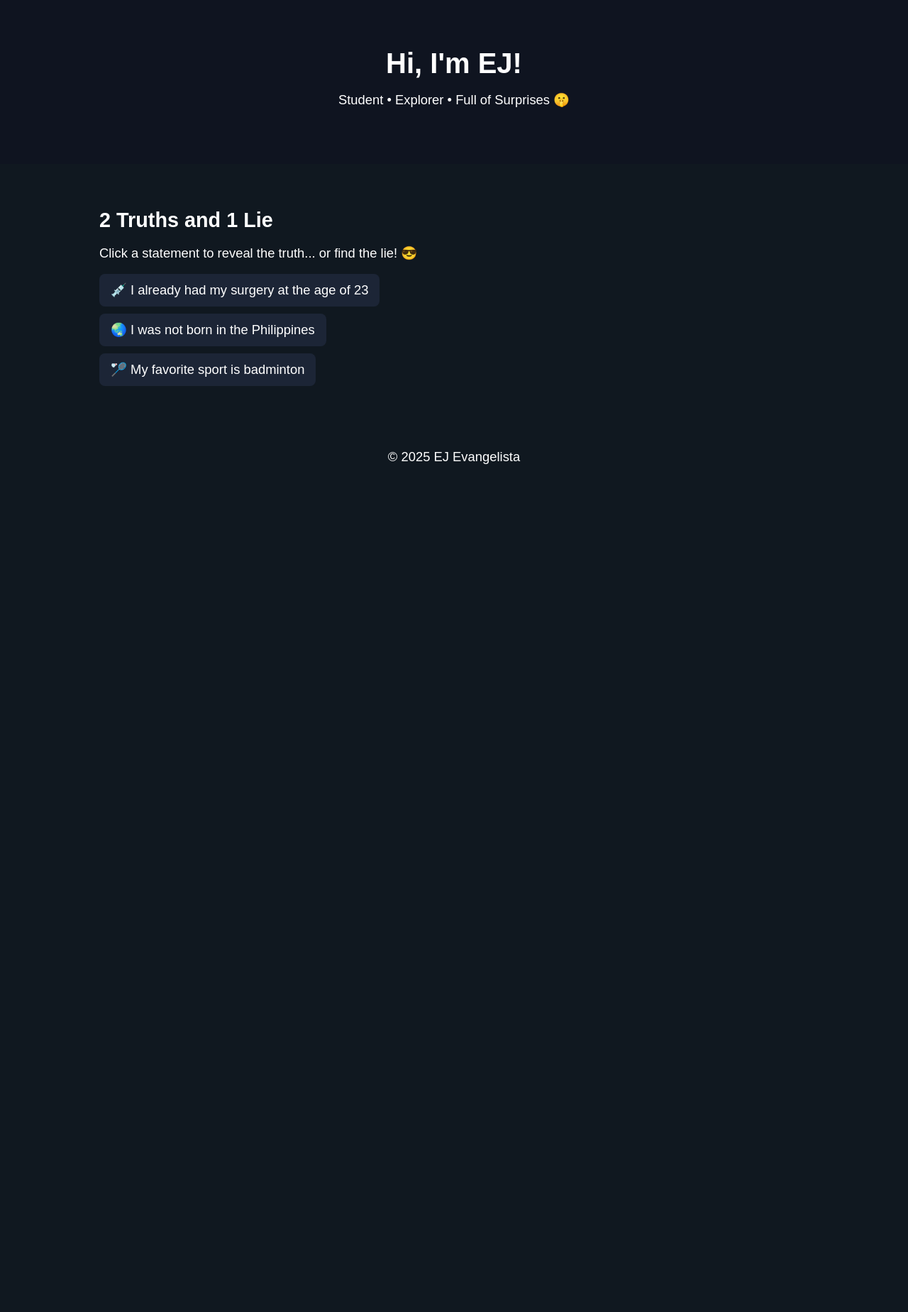
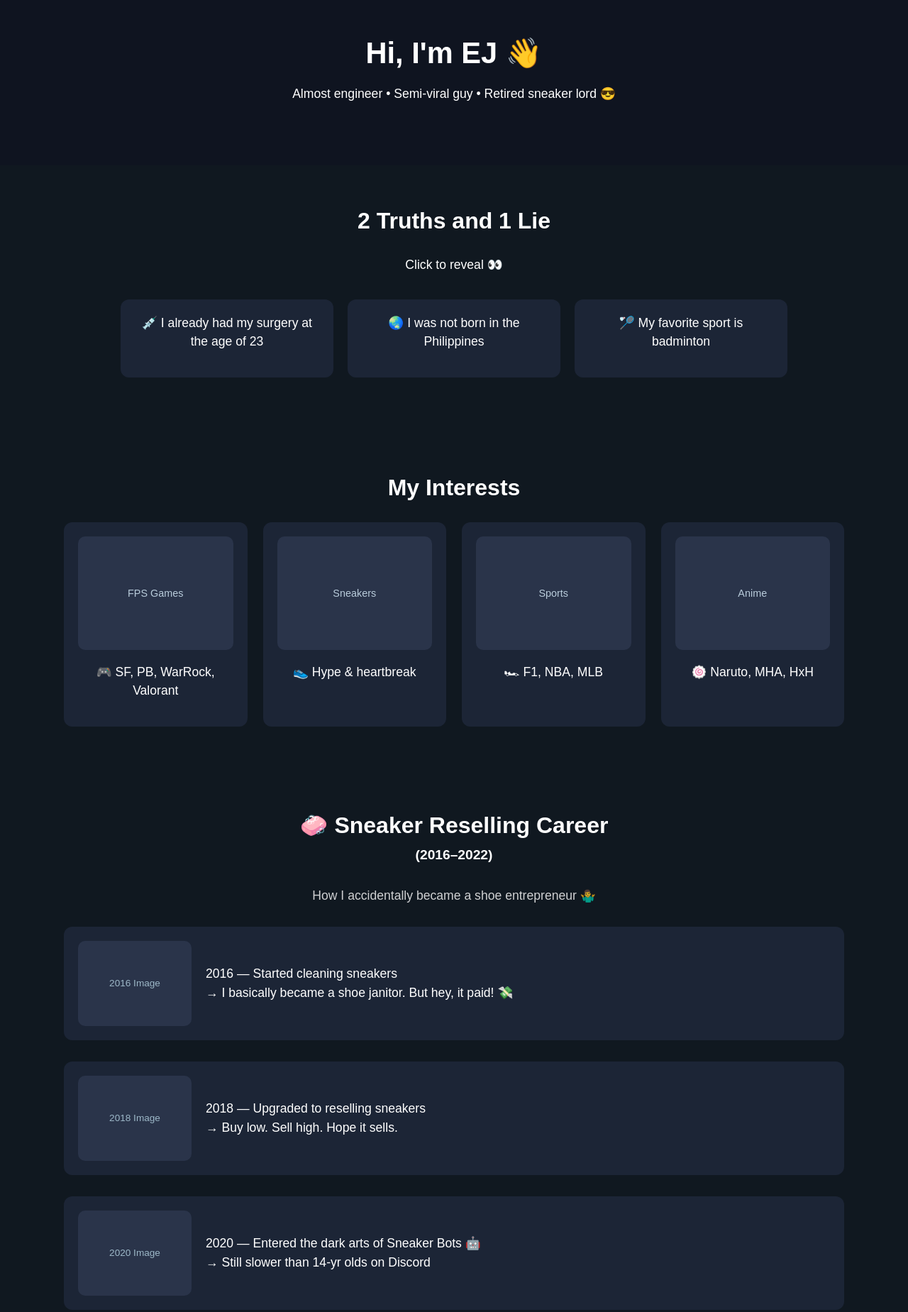
Before and after one commit to earlj0/earlj0.github.io, a plain HTML site: page index.html in a window 1280 px wide. Shown: the part 20-1869 px from the top of the page at 71% size. Before the commit the page ends 800 px from the top, so only its background shows below. Drawn offline with nearby package versions, Linux system fonts and the light colour scheme.

Commit message:
Update index.html

```diff
--- a/index.html
+++ b/index.html
@@ -13,108 +13,286 @@
       background: #101820;
       color: #fff;
     }
+
+    /* GENERAL SECTIONS */
+    section {
+      max-width: 1100px;
+      margin: auto;
+      padding: 60px 20px;
+    }
+
+    h1, h2, h3 {
+      margin: 0 0 20px 0;
+    }
+    h1 {
+      font-size: 2.6rem;
+    }
+    h2 {
+      font-size: 2rem;
+      margin-bottom: 30px;
+      text-align: center;
+    }
+
     header {
       text-align: center;
-      padding: 60px 20px;
+      padding: 70px 20px;
       background: #0f1420;
     }
-    h1 {
-      font-size: 2.5rem;
-      margin-bottom: 10px;
-    }
-    h2 {
-      font-size: 1.8rem;
-      margin-bottom: 10px;
-    }
     p {
-      font-size: 1.15rem;
-    }
-    section {
-      max-width: 1000px;
-      margin: auto;
-      padding: 40px 20px;
+      font-size: 1.1rem;
+      line-height: 1.5;
     }
 
-    /* Truth or Lie Game Styling */
+    /* 2 TRUTHS GAME */
+    .truthLie {
+      display: flex;
+      justify-content: center;
+      flex-wrap: wrap;
+      gap: 20px;
+      text-align: center;
+    }
     .statement {
       cursor: pointer;
-      padding: 12px 16px;
+      padding: 20px;
       background-color: #1c2536;
-      border-radius: 8px;
-      margin: 10px 0;
-      width: fit-content;
-      transition: background 0.2s, transform 0.2s;
+      border-radius: 12px;
+      width: 260px;
+      min-height: 70px;
+      transition: 0.2s;
     }
     .statement:hover {
       background-color: #2a344a;
-      transform: scale(1.03);
+      transform: scale(1.05);
     }
+    .truth { background: #145a32!important; }
+    .lie { background: #7b241c!important; }
 
     .hiddenImg {
       display: none;
-      max-width: 300px;
+      max-width: 240px;
       border-radius: 10px;
-      margin: 10px 0 25px 0;
+      margin: 10px auto;
       opacity: 0;
-      animation: fadeIn 0.4s forwards;
+      animation: fadeIn .4s forwards;
+    }
+    @keyframes fadeIn { to {opacity: 1;} }
+
+    /* INTERESTS GRID */
+    .interest-cards {
+      display: grid;
+      grid-template-columns: repeat(auto-fit,minmax(240px,1fr));
+      gap: 22px;
+    }
+    .card {
+      background: #1c2536;
+      padding: 20px;
+      border-radius: 12px;
+      text-align: center;
+      transition: .25s;
+    }
+    .card:hover { transform: translateY(-4px); }
+    .interest-img,.media-thumb {
+      width: 100%;
+      height: 160px;
+      background: #2a344a;
+      border-radius: 10px;
+      margin-bottom: 15px;
+      display:flex;align-items:center;justify-content:center;
+      color:#b9ccdb;
+      font-size: 0.9rem;
     }
 
-    @keyframes fadeIn {
-      to {
-        opacity: 1;
+    /* TIMELINE SECTION */
+    .timeline {
+      display: flex;
+      flex-direction: column;
+      gap: 30px;
     }
+    .timeline-item {
+      display: flex;
+      align-items: center;
+      gap: 20px;
+      background: #1c2536;
+      padding: 20px;
+      border-radius: 12px;
+      transition: .25s;
+    }
+    .timeline-item:hover { transform: translateX(6px); }
+
+    .timeline-img {
+      width: 160px;
+      height: 120px;
+      background:#2a344a;
+      border-radius:10px;
+      display:flex;align-items:center;justify-content:center;
+      font-size:0.85rem;color:#9db8c8;
     }
 
-    .truth {
-      background-color: #145a32 !important;
-    }
-    .lie {
-      background-color: #7b241c !important;
+    /* PROJECTS GRID */
+    .projects {
+      display:grid;
+      grid-template-columns:repeat(auto-fit,minmax(280px,1fr));
+      gap:25px;
+      margin-top:30px;
     }
 
     footer {
       text-align: center;
-      padding: 20px;
+      padding: 30px 0;
       font-size: 0.9rem;
+      opacity: .65;
     }
   </style>
 </head>
 
 <body>
-  <!-- HEADER -->
+
 <header>
-    <h1>Hi, I'm EJ!</h1>
-    <p>Student • Explorer • Full of Surprises 🤫</p>
+  <h1>Hi, I'm EJ 👋</h1>
+  <p>Almost engineer • Semi-viral guy • Retired sneaker lord 😎</p>
 </header>
 
-  <!-- 2 Truths and 1 Lie Game -->
+
+<!-- 2 TRUTHS -->
 <section>
   <h2>2 Truths and 1 Lie</h2>
-    <p>Click a statement to reveal the truth... or find the lie! 😎</p>
+  <p style="text-align:center">Click to reveal 👀</p>
 
   <div class="truthLie">
+
+    <div>
       <p class="statement" data-type="truth" onclick="showImage('surgery', this)">
         💉 I already had my surgery at the age of 23
       </p>
-      <img id="surgery" src="surgery.jpg" class="hiddenImg" />
+      <img id="surgery" src="surgery.jpg" class="hiddenImg">
+    </div>
 
+    <div>
       <p class="statement" data-type="truth" onclick="showImage('australia', this)">
         🌏 I was not born in the Philippines
       </p>
-      <img id="australia" src="australia.jpg" class="hiddenImg" />
+      <img id="australia" src="australia.jpg" class="hiddenImg">
+    </div>
 
+    <div>
       <p class="statement" data-type="lie" onclick="showImage('badminton', this)">
         🏸 My favorite sport is badminton
       </p>
-      <img id="badminton" src="badminton.jpg" class="hiddenImg" />
+      <img id="badminton" src="badminton.jpg" class="hiddenImg">
+    </div>
+
   </div>
 </section>
 
+
+<!-- INTERESTS -->
+<section>
+  <h2>My Interests</h2>
+  <div class="interest-cards">
+    <div class="card">
+      <div class="interest-img">FPS Games</div>
+      <p>🎮 SF, PB, WarRock, Valorant</p>
+    </div>
+    <div class="card">
+      <div class="interest-img">Sneakers</div>
+      <p>👟 Hype & heartbreak</p>
+    </div>
+    <div class="card">
+      <div class="interest-img">Sports</div>
+      <p>🏎 F1, NBA, MLB</p>
+    </div>
+    <div class="card">
+      <div class="interest-img">Anime</div>
+      <p>🍥 Naruto, MHA, HxH</p>
+    </div>
+  </div>
+</section>
+
+
+<!-- SNEAKER CAREER -->
+<section>
+  <h2>🧼 Sneaker Reselling Career<br><span style="font-size:1.2rem;">(2016–2022)</span></h2>
+
+  <p style="text-align:center;opacity:.8;margin-bottom:30px">
+    How I accidentally became a shoe entrepreneur 🤷‍♂️
+  </p>
+
+  <div class="timeline">
+
+    <div class="timeline-item">
+      <div class="timeline-img">2016 Image</div>
+      <p>2016 — Started cleaning sneakers<br>→ I basically became a shoe janitor. But hey, it paid! 💸</p>
+    </div>
+
+    <div class="timeline-item">
+      <div class="timeline-img">2018 Image</div>
+      <p>2018 — Upgraded to reselling sneakers<br>→ Buy low. Sell high. Hope it sells.</p>
+    </div>
+
+    <div class="timeline-item">
+      <div class="timeline-img">2020 Image</div>
+      <p>2020 — Entered the dark arts of Sneaker Bots 🤖<br>→ Still slower than 14-yr olds on Discord</p>
+    </div>
+
+    <div class="timeline-item">
+      <div class="timeline-img">2022 Image</div>
+      <p>2022 — Retirement<br>→ Hung up the sneaker gloves to pursue engineering ⚙️</p>
+    </div>
+
+  </div>
+
+  <p style="text-align:center;margin-top:20px;font-style:italic;">
+    This is where I learned marketing, hustle, automation… and disappointment.
+  </p>
+</section>
+
+
+<!-- VIRAL MOMENT -->
+<section>
+  <h2>🎓 Passing the Boards + Accidentally Going Viral</h2>
+
+  <div class="card" style="max-width:600px;margin:auto;">
+    <div class="media-thumb">Insert Thumbnail</div>
+    <p>I passed the boards… then suddenly semi-viral 😎</p>
+    <p>33K+ reactions on FB 🤯<br>Almost 1M views TikTok 🔥</p>
+    <a style="color:#7ef9ff" href="https://web.facebook.com/earljshua/videos/569030664950983" target="_blank">
+      📎 Watch Video
+    </a>
+  </div>
+</section>
+
+
+<!-- ENGINEERING TODAY -->
+<section>
+  <h2>⚙️ What I’m Doing Today</h2>
+
+  <div class="projects">
+    <div class="card">
+      <div class="media-thumb">ML @ Motors</div>
+      <p>🤖 Detecting shaky motors<br>(teaching computers to judge vibrations)</p>
+    </div>
+    <div class="card">
+      <div class="media-thumb">SAM Tool</div>
+      <p>✂️ SAM-Based Annotation Tool<br>(Digital scissors 🔪 but smart)</p>
+    </div>
+    <div class="card">
+      <div class="media-thumb">Audio AI</div>
+      <p>🎧 Audio Detection — like Dora but for dolphins</p>
+      <a style="color:#7ef9ff" href="https://drive.google.com/file/d/1b5UBkHofOSwqzwLl1UBlVGvfhjIcztbk/view" target="_blank">
+        🔗 Watch Sample
+      </a>
+    </div>
+  </div>
+
+</section>
+
+
 <footer>
-    <p>© 2025 EJ Evangelista</p>
+  © 2025 EJ Evangelista
 </footer>
 
-  <!-- Confetti Script -->
+
+<!-- CONFETTI -->
 <script src="https://cdn.jsdelivr.net/npm/canvas-confetti@1.6.0/dist/confetti.browser.min.js"></script>
 
 <script>
@@ -122,25 +300,16 @@
   const img = document.getElementById(id);
   const type = element.getAttribute("data-type");
 
-      // Show image only once (no hide on second click)
-      if (img.style.display !== "block") {
-        img.style.display = "block";
-      }
+  if (img.style.display !== "block") img.style.display = "block";
 
-      // Add color indicators
   if (type === "truth") {
     element.classList.add("truth");
-      } else if (type === "lie") {
+  } else {
     element.classList.add("lie");
-
-        // Confetti celebration 🎉
-        confetti({
-          particleCount: 100,
-          spread: 70,
-          origin: { y: 0.7 },
-        });
+    confetti({ particleCount: 100, spread: 70, origin: { y: 0.7 }});
   }
 }
 </script>
+
 </body>
 </html>
```
Lines whose indentation alone changed are shown as unchanged.
